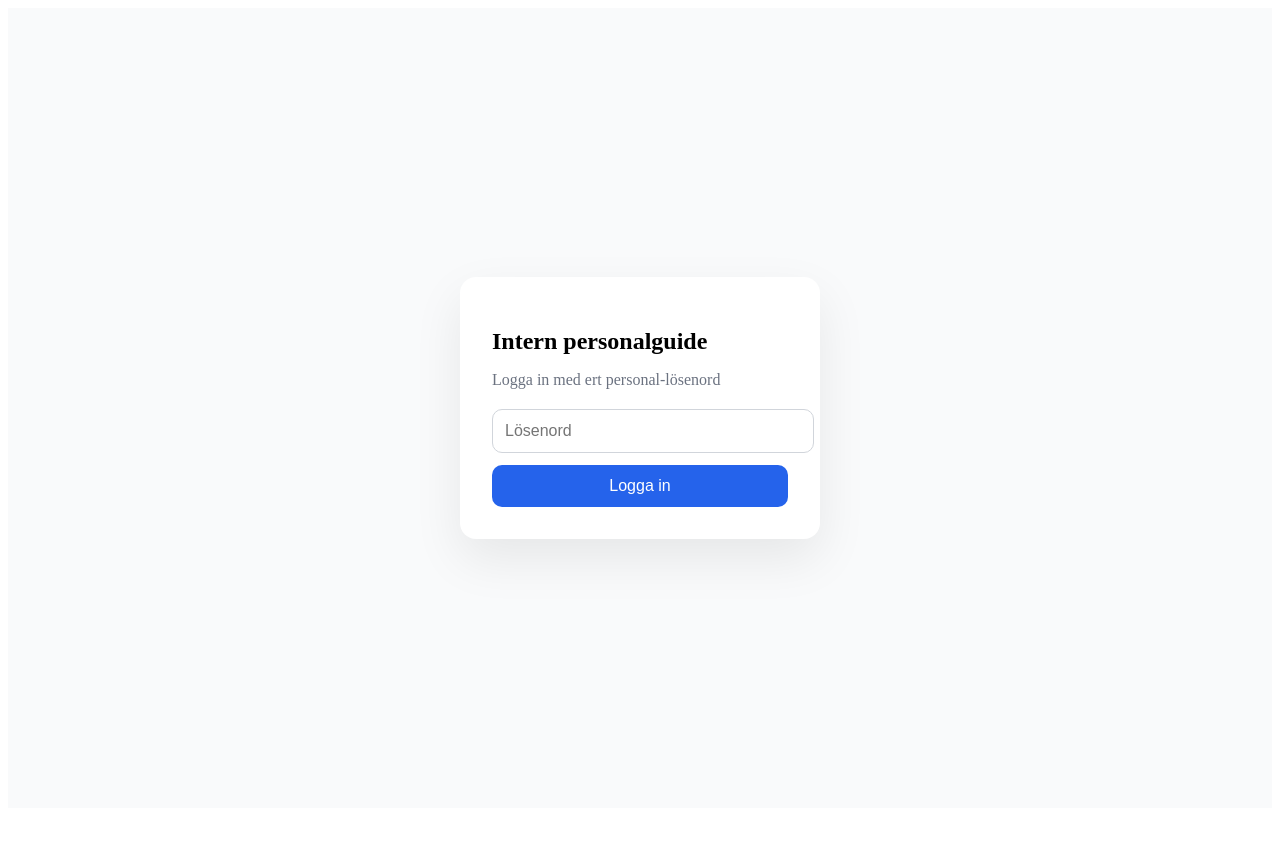
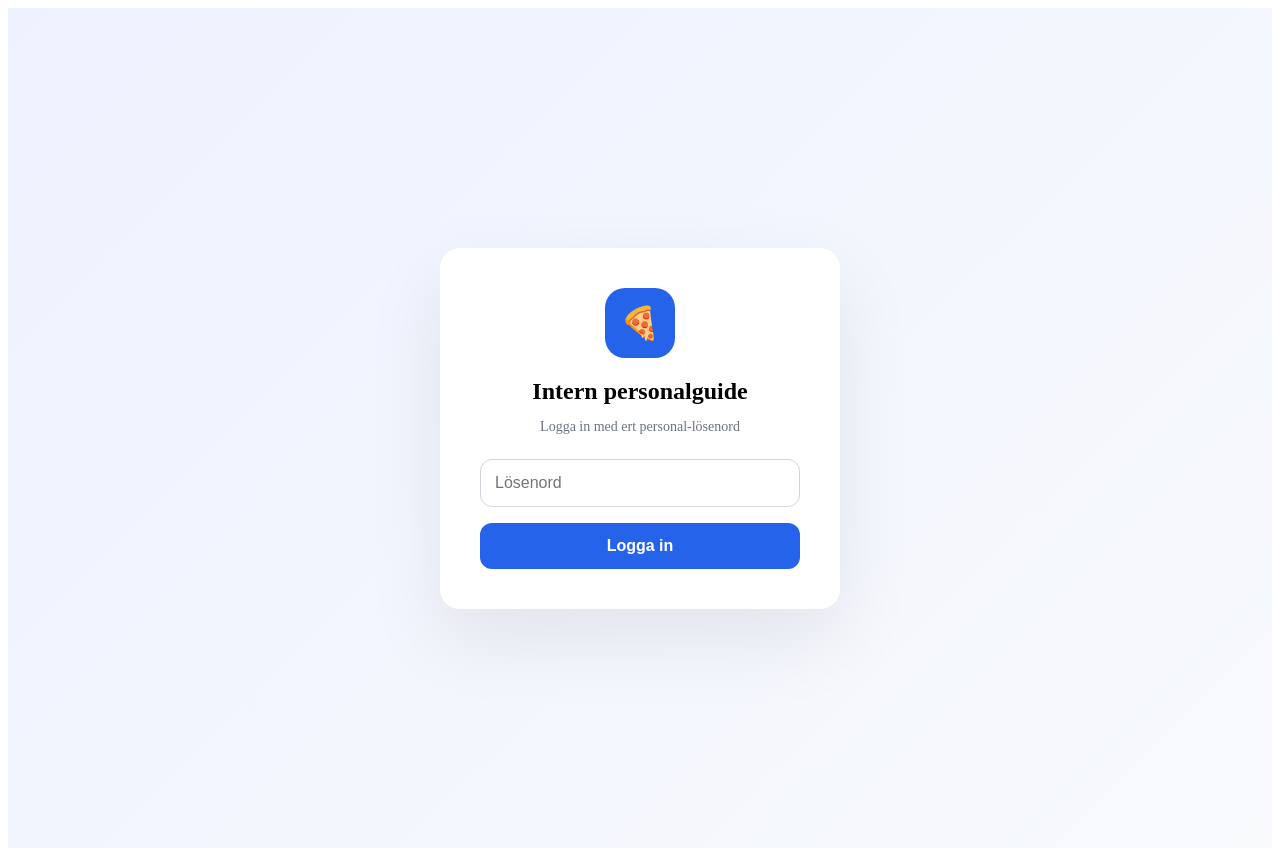
Before and after one commit to manneogren08-coder/ai-pizzeria, a Next.js app: page / in a window 1280 px wide. Before the commit the page ends 816 px from the top, so only its background shows below. Built offline with nearby package versions, Linux system fonts and the light colour scheme.

Commit message:
launch version

```diff
--- a/pages/index.js
+++ b/pages/index.js
@@ -69,13 +69,16 @@ export default function Home() {
     setLoading(false);
   };
 
-  // 🔒 LOGIN
+  // 🔐 LOGIN PAGE
   if (!company) {
     return (
       <div style={styles.loginPage}>
         <div style={styles.loginCard}>
-          <h2 style={{ marginBottom: 8 }}>Intern personalguide</h2>
-          <p style={{ marginBottom: 20, color: "#6b7280" }}>
+
+          <div style={styles.logoBox}>🍕</div>
+
+          <h2 style={{ marginBottom: 6 }}>Intern personalguide</h2>
+          <p style={styles.subtitle}>
             Logga in med ert personal-lösenord
           </p>
 
@@ -89,7 +92,7 @@ export default function Home() {
             disabled={loading}
           />
 
-          {error && <p style={{ color: "#dc2626" }}>{error}</p>}
+          {error && <p style={styles.error}>{error}</p>}
 
           <button
             style={styles.primaryButton}
@@ -98,20 +101,19 @@ export default function Home() {
           >
             {loading ? "Loggar in..." : "Logga in"}
           </button>
+
         </div>
       </div>
     );
   }
 
-  // ✅ APP-LAYOUT
+  // 💬 APP
   return (
     <div style={styles.appContainer}>
       <header style={styles.header}>
         <div>
           <h2 style={{ margin: 0 }}>{company.name}</h2>
-          <span style={{ fontSize: 14, color: "#9ca3af" }}>
-            Intern AI-guide
-          </span>
+          <span style={styles.headerSub}>AI Personalguide</span>
         </div>
 
         <button
@@ -171,34 +173,93 @@ export default function Home() {
 const styles = {
   loginPage: {
     minHeight: "100vh",
-    background: "#f9fafb",
+    background: "linear-gradient(135deg, #eef2ff, #f8fafc)",
     display: "flex",
     justifyContent: "center",
-    alignItems: "center"
+    alignItems: "center",
+    padding: 20
   },
+
   loginCard: {
-  background: "#ffffff",
-  padding: 32,
-  borderRadius: 16,
-  width: "100%",
-  maxWidth: 360,
-  boxSizing: "border-box",
-  boxShadow: "0 20px 50px rgba(0,0,0,0.08)"
-},
+    background: "#ffffff",
+    padding: 40,
+    borderRadius: 20,
+    width: "100%",
+    maxWidth: 400,
+    boxShadow: "0 30px 80px rgba(0,0,0,0.08)",
+    textAlign: "center",
+    boxSizing: "border-box"
+  },
+
+  logoBox: {
+    width: 70,
+    height: 70,
+    borderRadius: 20,
+    background: "#2563eb",
+    color: "#fff",
+    display: "flex",
+    justifyContent: "center",
+    alignItems: "center",
+    fontSize: 32,
+    margin: "0 auto 20px auto"
+  },
+
+  subtitle: {
+    marginBottom: 24,
+    color: "#6b7280",
+    fontSize: 14
+  },
+
+  input: {
+    width: "100%",
+    padding: 14,
+    fontSize: 16,
+    borderRadius: 12,
+    border: "1px solid #d1d5db",
+    marginBottom: 16,
+    boxSizing: "border-box",
+    outline: "none"
+  },
+
+  primaryButton: {
+    width: "100%",
+    padding: 14,
+    fontSize: 16,
+    background: "#2563eb",
+    color: "#fff",
+    border: "none",
+    borderRadius: 12,
+    cursor: "pointer",
+    fontWeight: 600
+  },
+
+  error: {
+    color: "#dc2626",
+    marginBottom: 12,
+    fontSize: 14
+  },
+
   appContainer: {
     display: "flex",
     flexDirection: "column",
     height: "100vh",
     background: "#f3f4f6"
   },
+
   header: {
-    padding: "16px 24px",
+    padding: "18px 28px",
     background: "#111827",
     color: "#fff",
     display: "flex",
     justifyContent: "space-between",
     alignItems: "center"
   },
+
+  headerSub: {
+    fontSize: 13,
+    color: "#9ca3af"
+  },
+
   logoutButton: {
     background: "#374151",
     border: "none",
@@ -207,68 +268,58 @@ const styles = {
     borderRadius: 8,
     cursor: "pointer"
   },
+
   chatArea: {
     flex: 1,
     overflowY: "auto",
     padding: 24,
     display: "flex",
     flexDirection: "column",
-    gap: 12
+    gap: 14
   },
+
   userBubble: {
     alignSelf: "flex-end",
     background: "#2563eb",
     color: "#fff",
-    padding: 12,
-    borderRadius: 12,
+    padding: 14,
+    borderRadius: 16,
     maxWidth: "70%"
   },
+
   aiBubble: {
     alignSelf: "flex-start",
     background: "#ffffff",
-    padding: 12,
-    borderRadius: 12,
+    padding: 14,
+    borderRadius: 16,
     maxWidth: "70%",
     boxShadow: "0 4px 12px rgba(0,0,0,0.05)"
   },
+
   inputArea: {
     display: "flex",
-    padding: 16,
+    padding: 18,
     borderTop: "1px solid #e5e7eb",
     background: "#ffffff"
   },
+
   chatInput: {
     flex: 1,
-    padding: 12,
+    padding: 14,
     fontSize: 16,
-    borderRadius: 10,
+    borderRadius: 12,
     border: "1px solid #d1d5db",
-    marginRight: 12
+    marginRight: 12,
+    boxSizing: "border-box"
   },
+
   sendButton: {
     background: "#2563eb",
     color: "#fff",
     border: "none",
-    padding: "0 20px",
-    borderRadius: 10,
-    cursor: "pointer"
-  },
-  input: {
-    width: "100%",
-    padding: 12,
-    fontSize: 16,
-    marginBottom: 12,
-    borderRadius: 10,
-    border: "1px solid #d1d5db"
-  },
-  primaryButton: {
-    width: "100%",
-    padding: 12,
-    fontSize: 16,
-    background: "#2563eb",
-    color: "#fff",
-    border: "none",
-    borderRadius: 10,
-    cursor: "pointer"
+    padding: "0 24px",
+    borderRadius: 12,
+    cursor: "pointer",
+    fontWeight: 600
   }
 };
```
